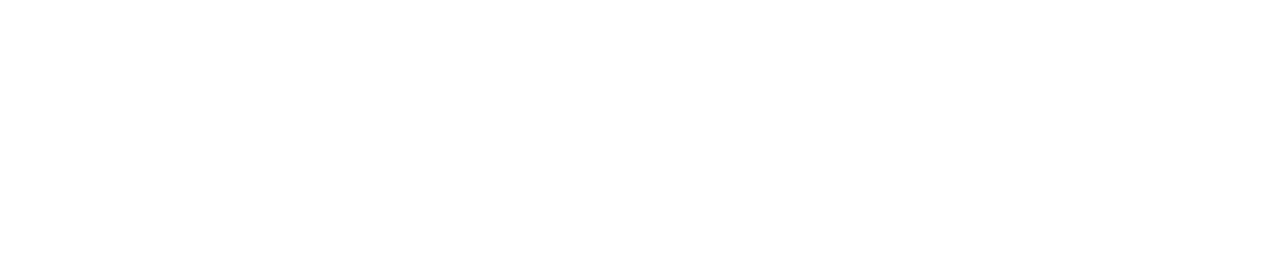
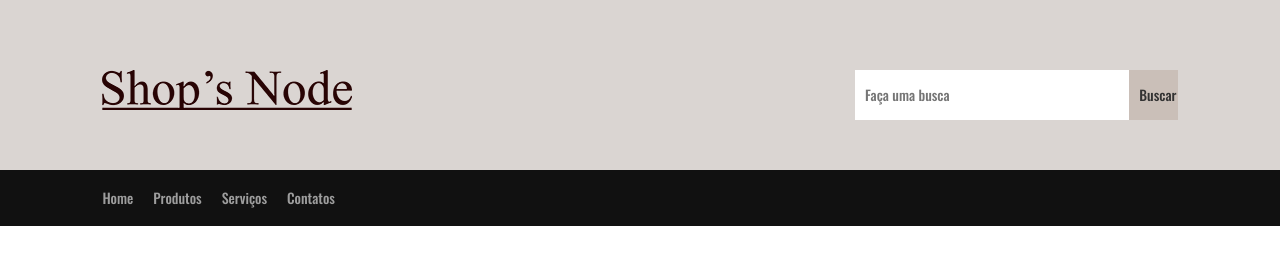
Before and after one commit to Coronel-Marc/Personal-Projects, a plain HTML site: page Sites/shopnodes/index.html in a window 1280 px wide. Drawn offline with nearby package versions, Linux system fonts and the light colour scheme.

Commit message:
Inicio do projeto
Inicio do site de venda de pães caseiros.
Projeto iniciado durante o curso da Nodestudio.com, "HTML e CSS na prática".

```diff
--- a/Sites/shopnodes/css/style.css
+++ b/Sites/shopnodes/css/style.css
@@ -1,4 +1,79 @@
+/*RESET*/
 *{
-    padding: 0px;
-    margin: 0px;
+    padding: 0;
+    margin: 0;
+    font-size: 100%;
+    font-weight: normal;
+    box-sizing: border-box;
+    border: none;
+    outline: none;
+    font-family: 'Oswald', sans-serif;
 }
+img{
+    max-width: 100%;
+}
+ul{
+    list-style: none;
+}
+a{
+    text-decoration: none;
+}
+h2{
+    font-size: 1.5em;
+    color: #333333;
+}
+p{
+    font-size: 1em;
+    color: #777777;
+}
+/*CABECALHO*/
+/*<div>Ícones feitos por <a href="https://smashicons.com/" title="Smashicons">Smashicons</a> from <a href="https://www.flaticon.com/br/" title="Flaticon">www.flaticon.com</a></div>
+*/
+.cabecalho{
+    width: 100%;
+    float: left;
+    padding: 50px 8%;
+    background-color: #DAD5D2;
+}
+.logo a{
+    background: url(../img/shopsnode-logo.png) no-repeat;
+    width: 250px;
+    height: 40px;
+    float: left;
+    font-size: 0;
+}
+.cabecalho form{
+    width: 30%;
+    float: right;
+}
+
+.cabecalho input{
+    width: 85%;
+    float: left;
+    padding: 15px 10px;
+}
+.cabecalho button{
+    width: 15%;
+    float: right;
+    padding: 15px 10px;
+    background-color: #cabfb8;
+    cursor: pointer;
+}
+
+
+.menu{
+    width: 100%;
+    float: left;
+    background-color: #111111;
+    padding: 18px 8%;
+}
+.menu li{
+    float:  left;
+}
+.menu li a{
+    color: #9d9d9d;
+    margin-right: 20px;
+}
+.menu li a:hover{
+    color: #ffffff;
+}
--- a/Sites/shopnodes/index.html
+++ b/Sites/shopnodes/index.html
@@ -3,10 +3,44 @@
 <head>
     <meta charset="UTF-8">
     <meta name="viewport" content="width=device-width, initial-scale=1.0">
+    <link rel="stylesheet" href="https://maxcdn.bootstrapcdn.com/bootstrap/3.3.7/css/bootstrap.min.css">
+    <link href="https://fonts.googleapis.com/css2?family=Oswald:wght@500&display=swap" rel="stylesheet">
     <link rel="stylesheet" href="css/style.css">
-    <title>Shop node</title>
+    <title>Shop's node</title>
 </head>
 <body>
+    <header class="cabecalho" >
+
+        <h1 class="logo">
+            <a href="index.html" title="Shop's Node"> Shop's Node</a>
+        </h1>
+        <form method="post">
+            <input type="text" name="busca" id="botaoBuscaId" placeholder="Faça uma busca">
+            <button >Buscar</i></button>
+        </form>
+    </header>
+    <nav class="menu">
+        <ul>
+            <li><a href="#">Home</a></li>
+            <li><a href="#">Produtos</a></li>
+            <li><a href="#">Serviços</a></li>
+            <li><a href="#">Contatos</a></li>
+        </ul>
+        <div class="social-icons">
+            <a href="https://www.facebook.com/mynamesgabriel/" class="button-facebook"></a>
+
+            <a href="https://www.instagram.com/j0vem_gafanhoto/?hl=pt-br" class="button-instagram"></a>
+
+            <a href="https://twitter.com/Sala_mandr4" class="button-twitter"></a>
+        </div>
+
+    </nav>
+
+    <section>
+        <article></article>
+    </section>
+    <aside></aside>
+    <footer></footer>
 
 
 </body>
```
Also changed, not shown: Sites/shopnodes/img/LOGOshopsnode.png (added), Sites/shopnodes/img/shopsnode-logo.png (added).
